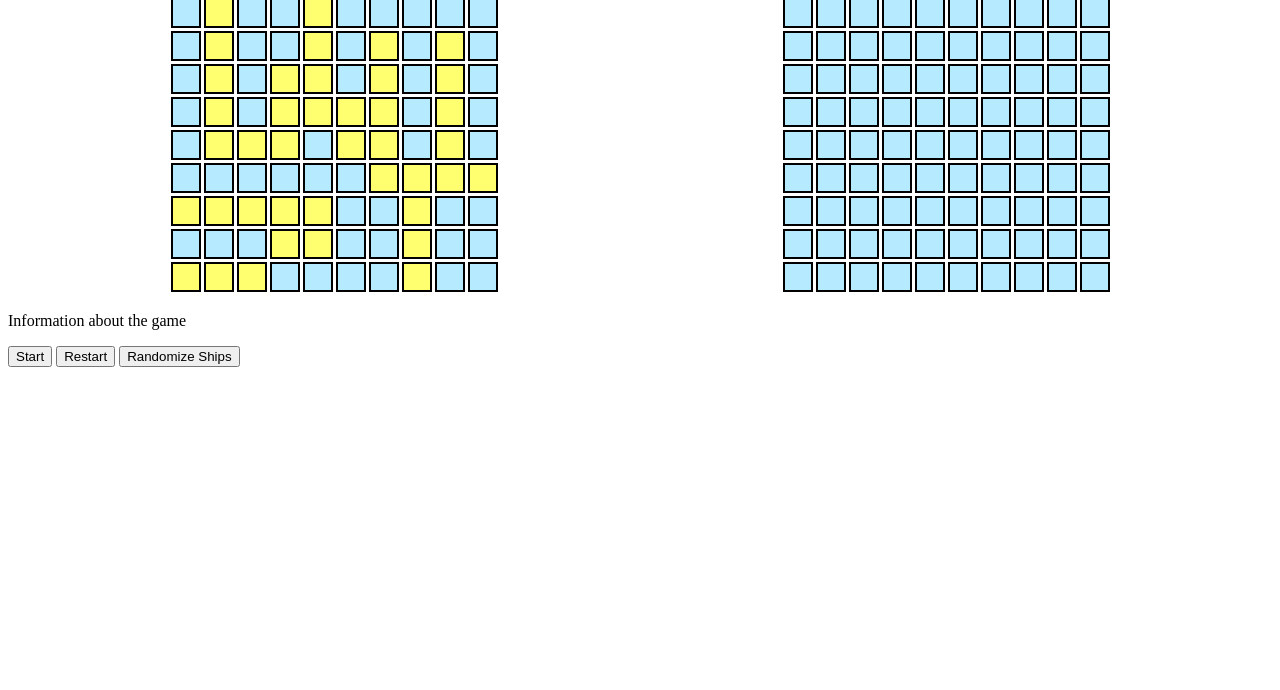
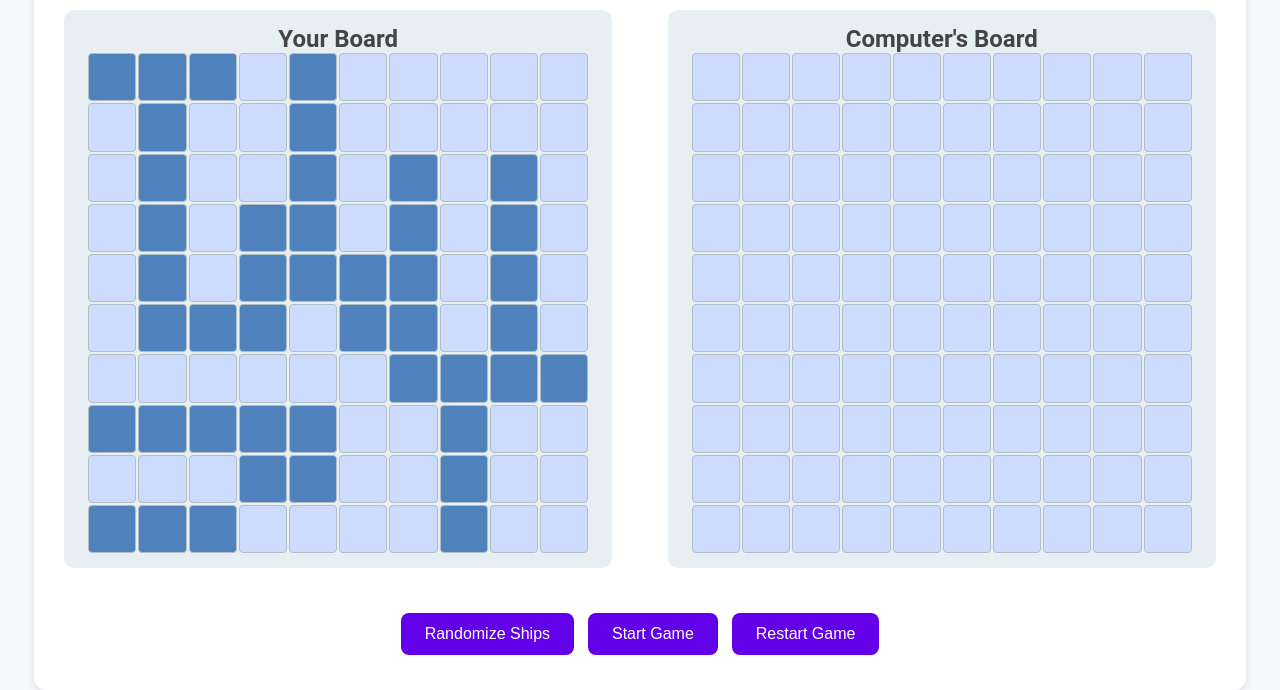
Before and after one commit to joaocorreiaprof/Battleship, a website built with webpack: page src/index.html in a window 1280 px wide. Shown: the part 115-805 px from the top of the page. Built offline with nearby package versions, Linux system fonts and the light colour scheme.

Commit message:
Updated User interface

```diff
--- a/src/index.html
+++ b/src/index.html
@@ -7,19 +7,27 @@
     <link rel="stylesheet" href="style.css" />
   </head>
   <body>
-    <h1>Battleship</h1>
-    <div id="game-container">
-      <div id="player-board" class="board"></div>
-      <div id="computer-board" class="board"></div>
-    </div>
-    <div class="game-info">
-      <p>Information about the game</p>
-    </div>
-    <div id="game-buttons" class="game-interaction">
-      <!-- Verifique se os IDs estão corretos -->
-      <button id="start-game" class="game-button">Start</button>
-      <button id="restart-game" class="game-button">Restart</button>
-      <button id="randomize-ships" class="game-button">Randomize Ships</button>
+    <div class="container">
+      <header>
+        <h1>Battleship Game</h1>
+      </header>
+      <main>
+        <div class="boards">
+          <div class="board-container">
+            <h2>Your Board</h2>
+            <div id="player-board" class="gameboard"></div>
+          </div>
+          <div class="board-container">
+            <h2>Computer's Board</h2>
+            <div id="computer-board" class="gameboard"></div>
+          </div>
+        </div>
+        <div class="controls">
+          <button id="randomize-ships">Randomize Ships</button>
+          <button id="start-game">Start Game</button>
+          <button id="restart-game">Restart Game</button>
+        </div>
+      </main>
     </div>
   </body>
 </html>
--- a/src/style.css
+++ b/src/style.css
@@ -1,38 +1,134 @@
-/* style.css */
-#game-container {
+/* General styles */
+body {
+  font-family: "Roboto", sans-serif;
+  background: #f7f9fc;
+  margin: 0;
+  padding: 0;
   display: flex;
-  justify-content: space-around;
-  margin: 20px;
+  justify-content: center;
+  align-items: center;
+  height: 100vh;
 }
 
-.board {
+/* Container for the entire game */
+.container {
+  text-align: center;
+  background: #ffffff;
+  border-radius: 12px;
+  box-shadow: 0 4px 8px rgba(0, 0, 0, 0.1);
+  padding: 30px;
+  width: 90%;
+  max-width: 1200px;
+}
+
+/* Header styling */
+header {
+  margin-bottom: 20px;
+}
+
+h1 {
+  font-size: 2.5em;
+  color: #333;
+}
+
+/* Main section styling */
+main {
+  display: flex;
+  flex-direction: column;
+  align-items: center;
+}
+
+/* Board styling */
+.boards {
+  display: flex;
+  justify-content: space-between;
+  margin-bottom: 20px;
+  width: 100%;
+}
+
+.board-container {
+  background: #e8eff3;
+  border-radius: 10px;
+  padding: 15px;
+  width: 45%;
+  position: relative;
+}
+
+.board-container h2 {
+  margin: 0;
+  font-size: 1.5em;
+  color: #444;
+}
+
+/* Grid styling */
+.gameboard {
   display: grid;
-  grid-template-columns: repeat(10, 30px);
-  grid-template-rows: repeat(10, 30px);
-  gap: 3px;
-  position: relative; /* Ensure positioning context for click detection */
+  grid-template-columns: repeat(10, 1fr);
+  grid-template-rows: repeat(10, 1fr);
+  gap: 2px;
+  width: 100%;
+  max-width: 500px;
+  height: 500px;
+  margin: 0 auto;
 }
 
 .grid-cell {
-  width: 30px;
-  height: 30px;
-  border: 2px solid black;
-  box-sizing: border-box;
+  background: #cddcfe;
+  border: 1px solid #b0bec5;
+  border-radius: 4px;
+  transition: background-color 0.3s, transform 0.2s;
   cursor: pointer;
-  background-color: rgb(182, 234, 255);
-  position: relative; /* Ensure relative positioning */
 }
 
 .grid-cell.ship {
-  background-color: rgb(255, 255, 112);
+  background: #4f81bd;
 }
 
 .grid-cell.hit {
-  background-color: rgb(230, 109, 109);
-  cursor: no-drop;
+  background: #f44336;
 }
 
 .grid-cell.miss {
-  background-color: rgb(182, 177, 177);
-  cursor: no-drop;
+  background: #ffffff;
 }
+
+/* Button styling */
+.controls {
+  margin-top: 20px;
+}
+
+.controls button {
+  background: #6200ea;
+  border: none;
+  color: white;
+  padding: 12px 24px;
+  margin: 5px;
+  border-radius: 8px;
+  cursor: pointer;
+  font-size: 1em;
+  transition: background-color 0.3s, transform 0.2s;
+}
+
+.controls button:hover {
+  background: #3700b3;
+}
+
+.controls button:active {
+  transform: scale(0.98);
+}
+
+.controls button:disabled {
+  background: #9e9e9e;
+  cursor: not-allowed;
+}
+
+@media (max-width: 768px) {
+  .boards {
+    flex-direction: column;
+  }
+
+  .board-container {
+    width: 100%;
+    margin-bottom: 20px;
+  }
+}
```
Also changed, not shown: dist/bundle.js, dist/index.html.
